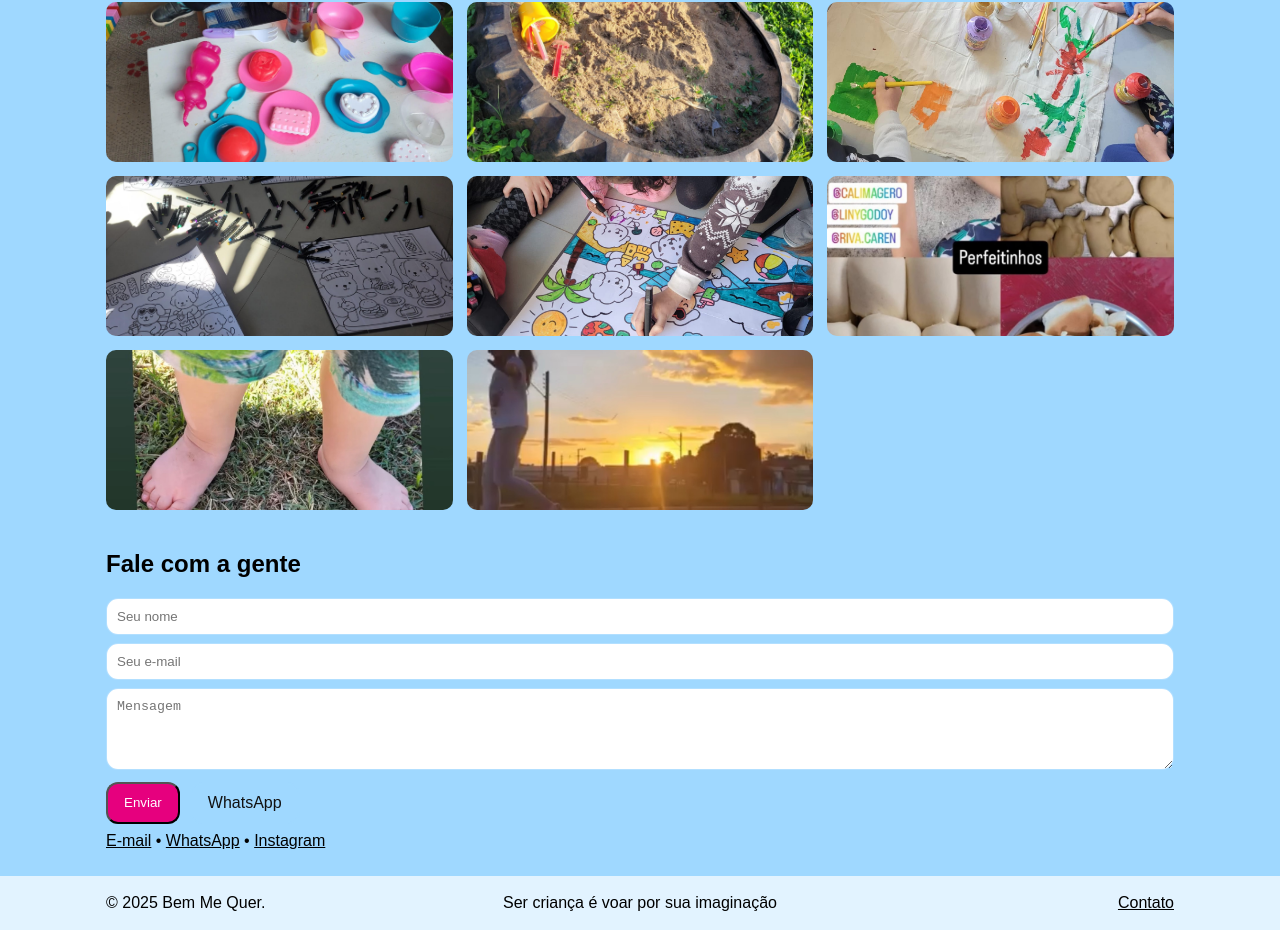
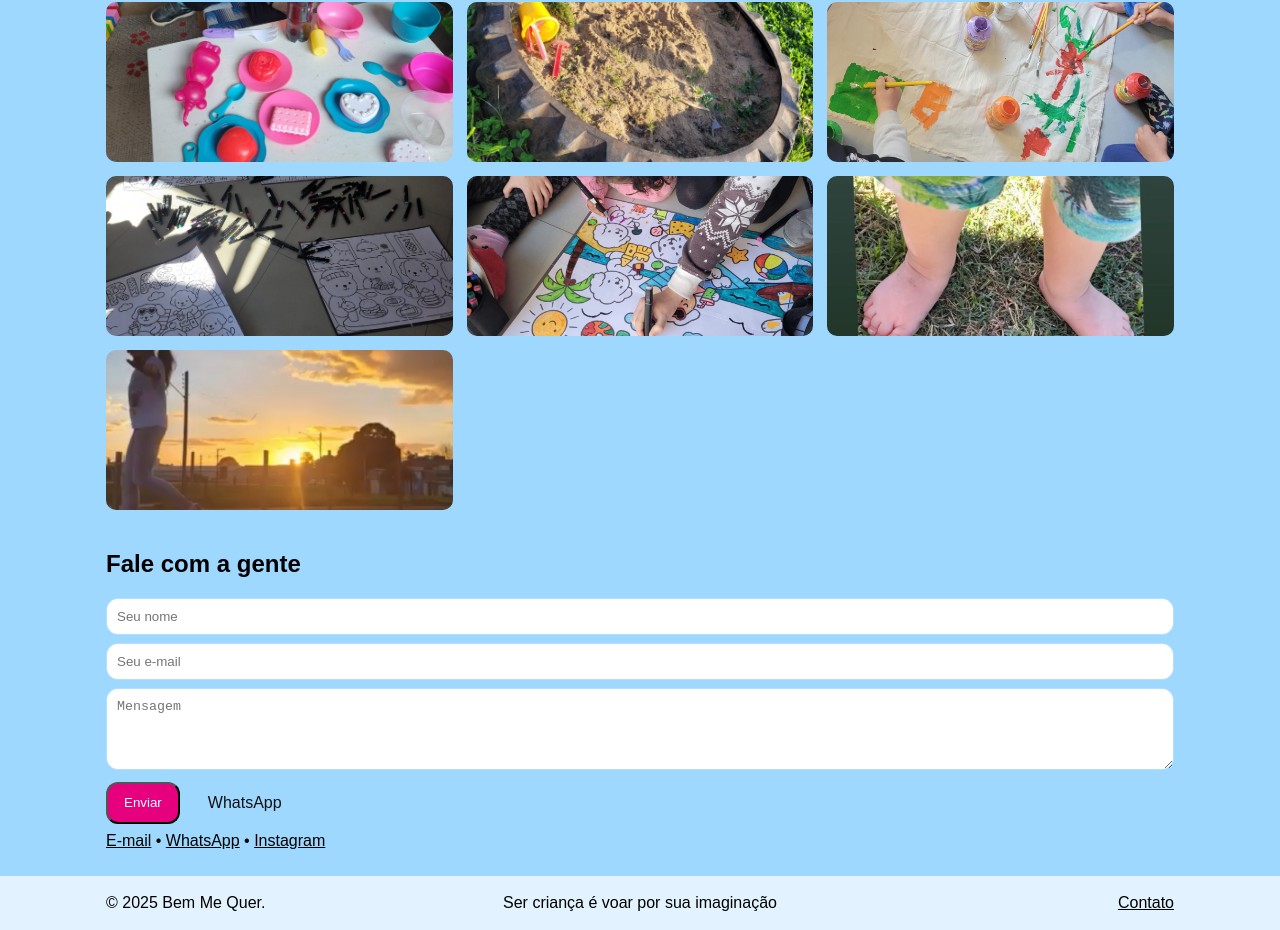
Before and after one commit to antonioaughusto/bem-me-quer-site-2, a React (Create React App) app: page / in a window 1280 px wide. Shown: the part 2041-2971 px from the top of the page. Built offline with nearby package versions, Linux system fonts and the light colour scheme.

Commit message:
Update App.js

```diff
--- a/src/App.js
+++ b/src/App.js
@@ -31,7 +31,6 @@ export default function App(){
     '/images/brincadeiras-17.jpg',
     '/images/brincadeiras-18.jpg',
     '/images/brincadeiras-19.jpg',
-    '/images/pao-caseiro.jpg',
     '/images/pe-no-chao.jpg',
     '/images/por-do-sol.jpg'
   ];
```
